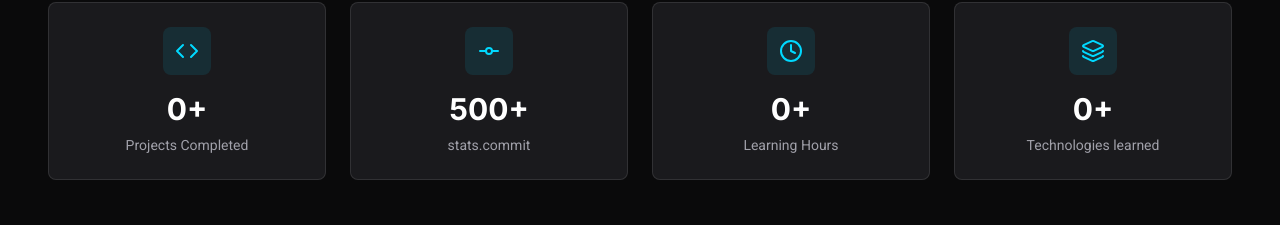
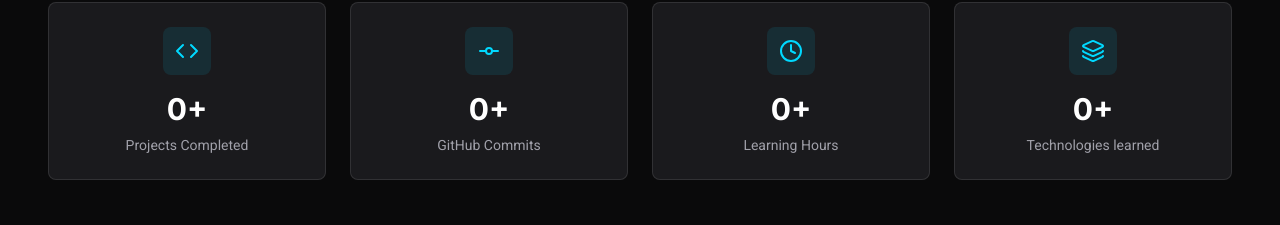
Before and after one commit to OLucasdevv/site_portfolio, a React (Vite) app: page / in a window 1280 px wide. Shown: the part 2112-2337 px from the top of the page. Built offline with nearby package versions, Linux system fonts and the light colour scheme.

Commit message:
resolucao de bug

```diff
--- a/src/pages/home-landing-page/components/SkillsOverview.jsx
+++ b/src/pages/home-landing-page/components/SkillsOverview.jsx
@@ -43,7 +43,7 @@ const SkillsOverview = () => {
 
   const stats = [
     { label: t("stats.projects"), value: 2, icon: "Code", suffix: "+" },
-    { label: t("stats.commit"), value: 500, icon: "GitCommit", suffix: "+" },
+    { label: t("stats.commits"), value: 500, icon: "GitCommit", suffix: "+" },
     { label: t("stats.learning"), value: 1200, icon: "Clock", suffix: "+" },
     { label: t("stats.technologies"), value: 10, icon: "Layers", suffix: "+" }
   ];
--- a/src/translations/en.json
+++ b/src/translations/en.json
@@ -59,6 +59,7 @@
         "technologies": "Technologies learned"
     },
     "cybersecurity": {
+        "name": "cybersecurity",
         "networkSecurity": "networkSecurity",
         "penetrationTesting": "penetrationTesting",
         "vulnerabilityAssessment": "vulnerabilityAssessment",
--- a/src/translations/pt.json
+++ b/src/translations/pt.json
@@ -29,7 +29,7 @@
     "projects": {
         "title": "Projetos em Destaque",
         "subtitle": "Explore meus trabalhos mais recentes com foco em desenvolvimento web moderno, soluções de cibersegurança e abordagens criativas para resolver problemas.",
-        "viewAll": "Ver Todos os Projetos "
+        "viewAll": "Ver Todos os Projetos"
     },
     "statuses": {
     "Completed": "Concluído",
@@ -59,6 +59,7 @@
         "technologies": "Tecnologias Aprendidas"
     },
     "cybersecurity": {
+        "name": "cibersegurança",
         "networkSecurity": "Segurança de Rede",
         "penetrationTesting": "Teste de Penetração",
         "vulnerabilityAssessment": "Avaliação de Vulnerabilidades",
@@ -95,10 +96,11 @@
         },
         "messageButton": {
             "send": "Mandar Mensagem",
-            "submitting": "Mandando..."
-        },
-        "detailedMassage": "Para consultas detalhadas, visite minha",
-        "fullContactPage": "página de contato completa"
+            "submitting": "Mandando...",
+            "detailedMassage": "Para consultas detalhadas, visite minha",
+            "fullContactPage": "página de contato completa"
+        }
+
 
     }
 }
```
